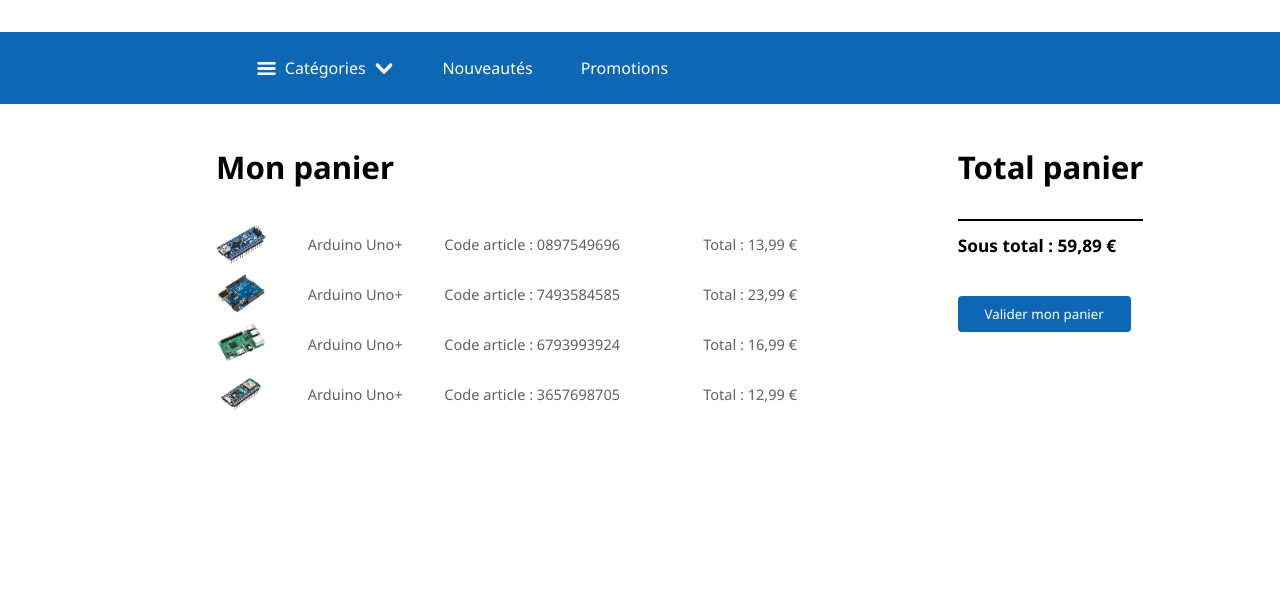
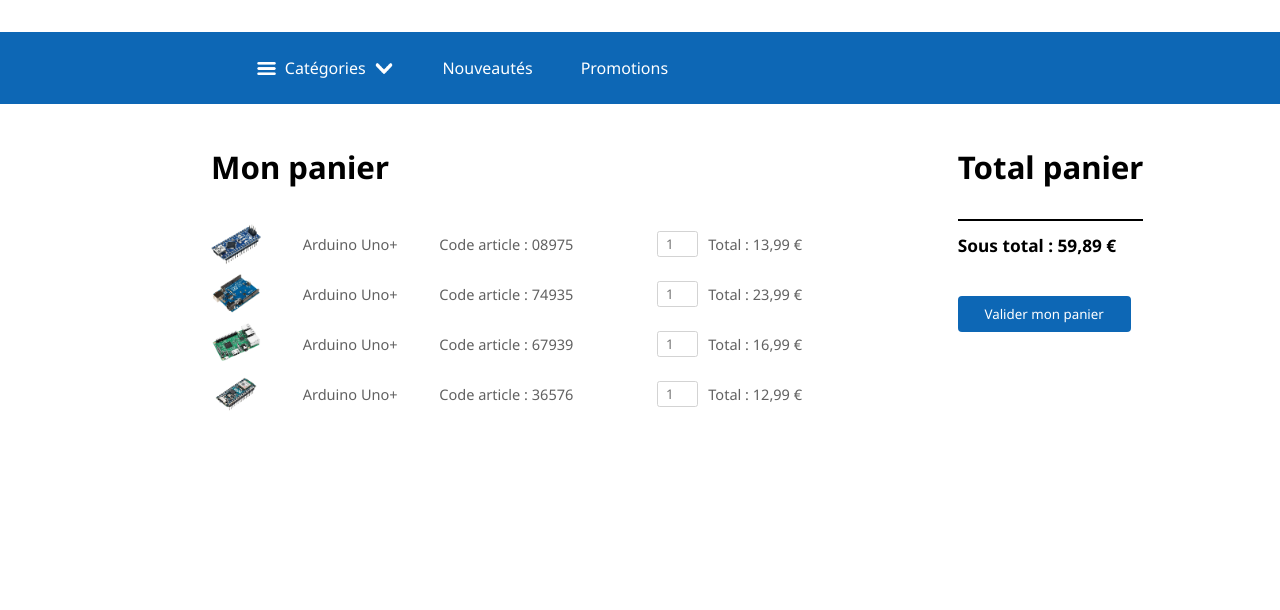
Before and after one commit to JulienLach/HomeIOT, a PHP site: page /shopping-cart.html in a window 1280 px wide. Shown: the part 81-691 px from the top of the page. Run offline with PHP 8.4, Linux system fonts and the light colour scheme.

Commit message:
ajout qté panier , changement en code article, qté fixe dans commande, changement input number page admin creation produit

```diff
--- a/admin-panel-create.html
+++ b/admin-panel-create.html
@@ -154,7 +154,7 @@
                     <div>
                         <form class="create-product-form" action="">
                             <input class="text-form" type="email" name="" id="" placeholder="Nom du produit">
-                            <input class=" text-form" type="password" placeholder="Prix du produit">
+                            <input class=" text-form" type="number" placeholder="Prix du produit">
                             <label for="selectOption">Selectionner une catégorie :</label>
                             <select class="text-form" id="selectOption" name="selectOption">
                                 <option value="option1">Kits/Packs</option>
--- a/css/style.css
+++ b/css/style.css
@@ -704,11 +704,11 @@ li:nth-child(3) {
     align-items: center;
 }
 
-.item-price {
+/* .item-price {
     display: flex;
     justify-content: center;
     align-items: center;
-}
+} */
 
 
 
@@ -876,10 +876,20 @@ li:nth-child(3) {
     align-items: center;
 }
 
+.quantity-selector {
+    font-family: 'Noto Sans', sans-serif;
+    text-align: center;
+    border: 1px solid lightgray;
+    border-radius: 0.2em;
+    padding: 0.2em;
+    color: rgb(97, 97, 97);
+}
+
 .item-price {
     display: flex;
     justify-content: center;
     align-items: center;
+    gap: 0.5em;
 }
 
 
@@ -961,11 +971,11 @@ li:nth-child(3) {
     align-items: center;
 }
 
-.item-price {
+/* .item-price {
     display: flex;
     justify-content: center;
     align-items: center;
-}
+} */
 
 .billing-form-header {
     margin-top: 1em;
--- a/shopping-cart.html
+++ b/shopping-cart.html
@@ -142,9 +142,11 @@
                             <div class="item-info">
                                 <img style="height: 50px;" src="img/Arduino_2.png" alt="">
                                 <p>Arduino Uno+</p>
-                                <p>Code article : 0897549696</p>
+                                <p>Code article : 08975</p>
                             </div>
                             <div class="item-price">
+                                <input type="number" class="quantity-selector" id="quantity-selector" name="quantity"
+                                    min="1" max="5" placeholder="1">
                                 <p>Total : 13,99 €</p>
                             </div>
                         </div>
@@ -153,9 +155,11 @@
                             <div class="item-info">
                                 <img style="height: 50px;" src="img/Arduino_1.png" alt="">
                                 <p>Arduino Uno+</p>
-                                <p>Code article : 7493584585</p>
+                                <p>Code article : 74935</p>
                             </div>
                             <div class="item-price">
+                                <input type="number" class="quantity-selector" id="quantity-selector" name="quantity"
+                                    min="1" max="5" placeholder="1">
                                 <p>Total : 23,99 €</p>
                             </div>
                         </div>
@@ -164,9 +168,11 @@
                             <div class="item-info">
                                 <img style="height: 50px;" src="img/raspberry_1.png" alt="">
                                 <p>Arduino Uno+</p>
-                                <p>Code article : 6793993924</p>
+                                <p>Code article : 67939</p>
                             </div>
                             <div class="item-price">
+                                <input type="number" class="quantity-selector" id="quantity-selector" name="quantity"
+                                    min="1" max="5" placeholder="1">
                                 <p>Total : 16,99 €</p>
                             </div>
                         </div>
@@ -175,9 +181,11 @@
                             <div class="item-info">
                                 <img style="height: 50px;" src="img/Arduino_3.png" alt="">
                                 <p>Arduino Uno+</p>
-                                <p>Code article : 3657698705</p>
+                                <p>Code article : 36576</p>
                             </div>
                             <div class="item-price">
+                                <input type="number" class="quantity-selector" id="quantity-selector" name="quantity"
+                                    min="1" max="5" placeholder="1">
                                 <p>Total : 12,99 €</p>
                             </div>
                         </div>
```
Also changed, not shown: order.html (+9 -5 lines).
